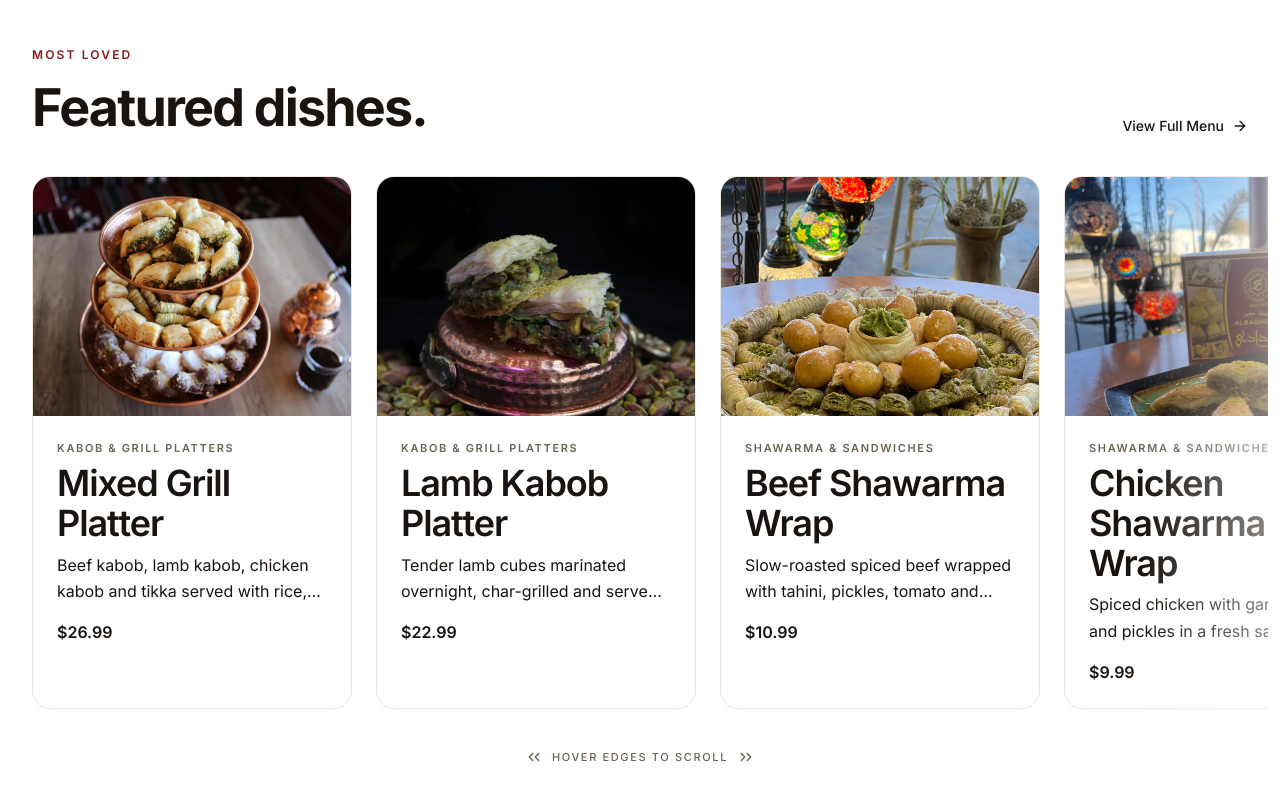
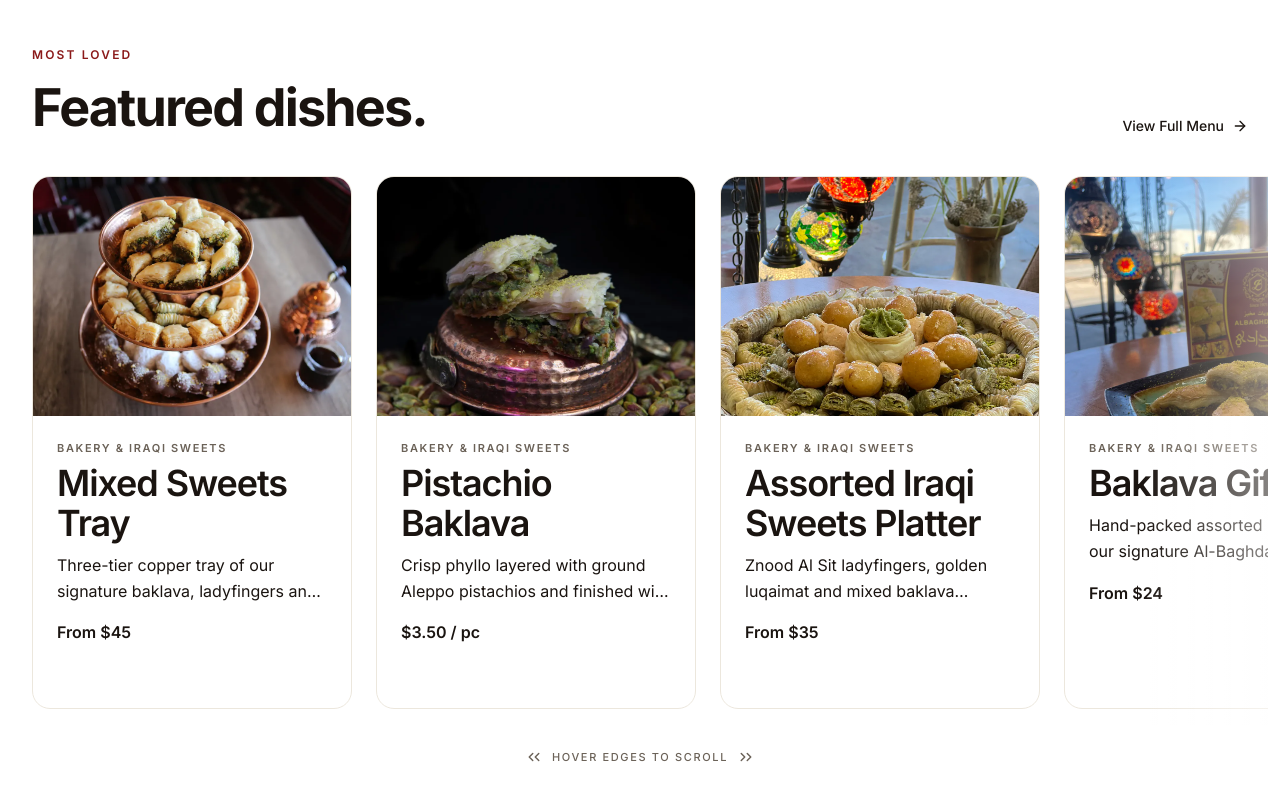
Before and after one commit to TableTurnerr/Al-Baghdady-Website, a Next.js app: page / in a window 1280 px wide. Shown: the part 1459-2259 px from the top of the page. Built offline with nearby package versions, Linux system fonts and the light colour scheme.

Commit message:
refactor(FeaturedDishes): replace dynamic MENU filter with curated hardcoded bakery featured list
Switches from MENU.flatMap popular-filter to a static FeaturedDish array with per-dish images,
descriptions and prices — giving editorial control over homepage spotlight without touching menu data.

```diff
--- a/src/components/home/FeaturedDishes.tsx
+++ b/src/components/home/FeaturedDishes.tsx
@@ -3,21 +3,66 @@
 import Link from "next/link";
 import { ArrowRight, Hand, ChevronLeft, ChevronRight } from "lucide-react";
 import { useEffect, useRef, useState } from "react";
-import { MENU } from "@/data/menu";
 import SmartImage from "../shared/SmartImage";
 
-const DISH_IMAGES = [
-  "/Images/dish-1.webp",
-  "/Images/dish-2.webp",
-  "/Images/dish-3.webp",
-  "/Images/dish-4.webp",
-  "/Images/hero.webp",
-  "/Images/bakery.webp",
+type FeaturedDish = {
+  name: string;
+  description: string;
+  price: string;
+  category: string;
+  image: string;
+};
+
+const featured: FeaturedDish[] = [
+  {
+    name: "Mixed Sweets Tray",
+    description:
+      "Three-tier copper tray of our signature baklava, ladyfingers and ma'amoul — built for parties, weddings and Eid.",
+    price: "From $45",
+    category: "Bakery & Iraqi Sweets",
+    image: "/Images/dish-1.webp",
+  },
+  {
+    name: "Pistachio Baklava",
+    description:
+      "Crisp phyllo layered with ground Aleppo pistachios and finished with rose-water syrup.",
+    price: "$3.50 / pc",
+    category: "Bakery & Iraqi Sweets",
+    image: "/Images/dish-2.webp",
+  },
+  {
+    name: "Assorted Iraqi Sweets Platter",
+    description:
+      "Znood Al Sit ladyfingers, golden luqaimat and mixed baklava arranged around fresh kashta cream.",
+    price: "From $35",
+    category: "Bakery & Iraqi Sweets",
+    image: "/Images/dish-3.webp",
+  },
+  {
+    name: "Baklava Gift Box",
+    description:
+      "Hand-packed assorted baklava in our signature Al-Baghdady box — ready to gift or take home.",
+    price: "From $24",
+    category: "Bakery & Iraqi Sweets",
+    image: "/Images/dish-4.webp",
+  },
+  {
+    name: "Walnut & Pistachio Baklava",
+    description:
+      "Stacked phyllo with walnut and pistachio filling, baked golden and dusted with crushed pistachio.",
+    price: "$3.50 / pc",
+    category: "Bakery & Iraqi Sweets",
+    image: "/Images/hero.webp",
+  },
+  {
+    name: "Mushabak",
+    description:
+      "Iraqi syrup-soaked fried dough rings, crisp on the outside and dusted with crushed pistachio.",
+    price: "$3.99 / pc",
+    category: "Bakery & Iraqi Sweets",
+    image: "/Images/bakery.webp",
+  },
 ];
-
-const featured = MENU.flatMap((c) =>
-  c.items.filter((i) => i.popular).map((i) => ({ ...i, category: c.name }))
-).slice(0, 8);
 
 export default function FeaturedDishes() {
   const scrollerRef = useRef<HTMLDivElement>(null);
@@ -127,14 +172,14 @@ export default function FeaturedDishes() {
             className="flex gap-5 md:gap-6 overflow-x-auto hide-scrollbar pb-4 px-[calc((100vw-280px)/2)] md:px-5 snap-x snap-mandatory md:snap-none"
             style={{ scrollBehavior: "auto" }}
           >
-            {featured.map((dish, idx) => (
+            {featured.map((dish) => (
               <article
                 key={dish.name}
                 className="card shrink-0 w-[280px] md:w-[320px] snap-center"
               >
                 <div className="card-img aspect-[4/3]">
                   <SmartImage
-                    src={DISH_IMAGES[idx % DISH_IMAGES.length]}
+                    src={dish.image}
                     alt={`${dish.name} at Al-Baghdady`}
                     sizes="(min-width: 768px) 320px, 280px"
                     className="w-full h-full"
```
